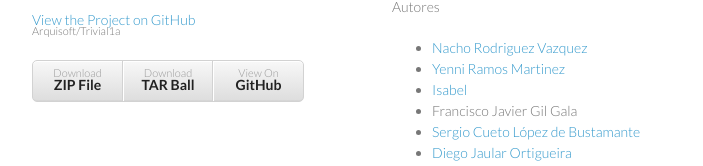
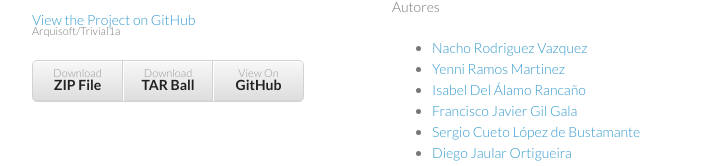
Before and after one commit to Arquisoft/Trivial1a, a plain HTML site: page index.html in a window 1280 px wide. Shown: the part 141-307 px from the top of the page, without its empty margins (178-881 px from the left). Drawn offline with Linux system fonts and the light colour scheme.

Commit message:
Update index.html

```diff
--- a/index.html
+++ b/index.html
@@ -36,8 +36,8 @@
 <ul>
 <li><a href="https://github.com/nachosalas">Nacho Rodriguez Vazquez</a></li>
 <li><a href="https://github.com/yenniRamos">Yenni Ramos Martinez</a></li>
-<li><a href="https://github.com/isabel2194">Isabel</a></li>
-<li><a href="https://github.com/fjgilgala"></a>Francisco Javier Gil Gala</a></li>
+<li><a href="https://github.com/isabel2194">Isabel Del Álamo Rancaño</a></li>
+<li><a href="https://github.com/fjgilgala">Francisco Javier Gil Gala</a></li>
 <li><a href="https://github.com/sergioCL">Sergio Cueto López de Bustamante</a></li>
 <li><a href="https://github.com/Cofis">Diego Jaular Ortigueira</a></li>
 <li><a href="https://github.com/robertene1994">Robert Stefanita Ene</a></li>
```
